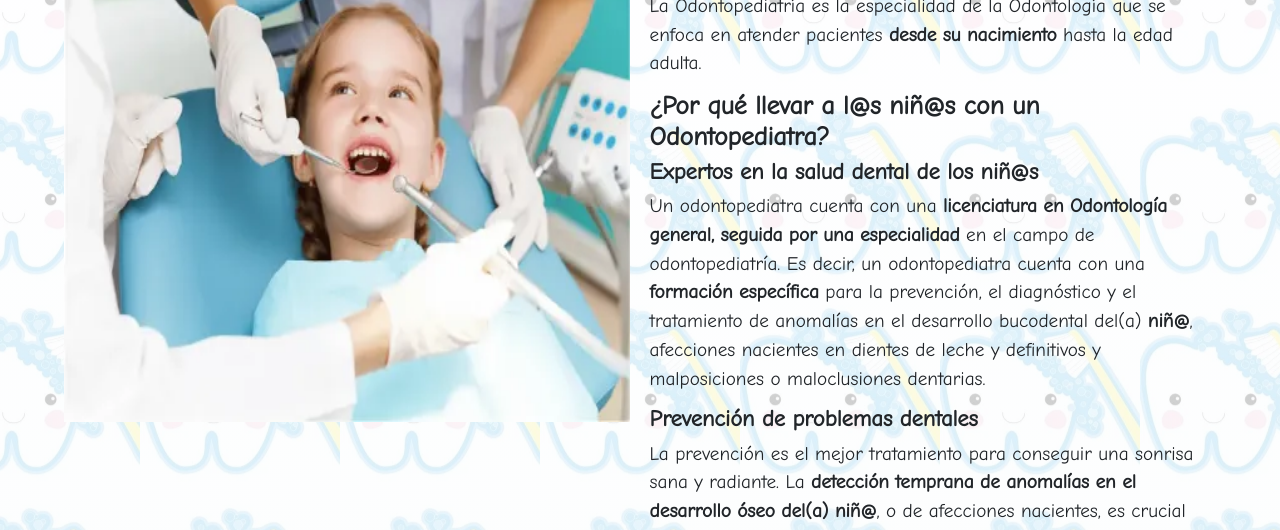
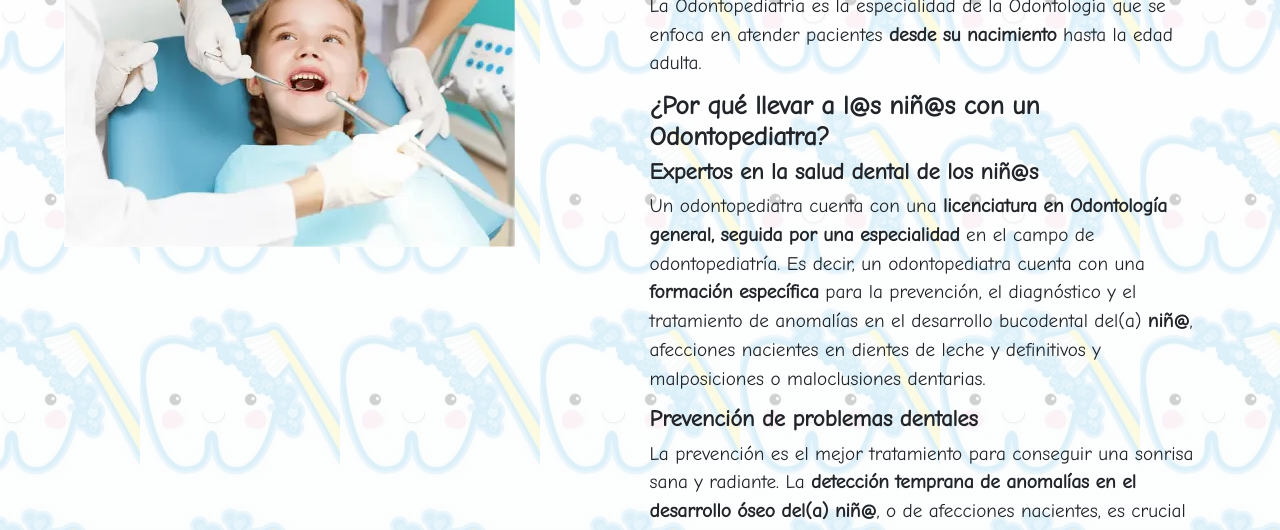
Before and after one commit to Eriagui/PF_Aguilar, a website: page index.html in a window 1280 px wide. Shown: the part 161-691 px from the top of the page. Drawn offline with nearby package versions, Linux system fonts and the light colour scheme; files that its build step writes are made by us from their sources.

Commit message:
pagespeed

```diff
--- a/scss/views/_home.scss
+++ b/scss/views/_home.scss
@@ -1,7 +1,7 @@
 /*---------------Inicio CSS Home-----------------------*/
 #DentistaFeliz {
-    width: 700px;
-    height: 475px;
+    width: 451px;
+    height: 300px;
 
     @media (max-width: 1000px) {
         width: 300px;
```
